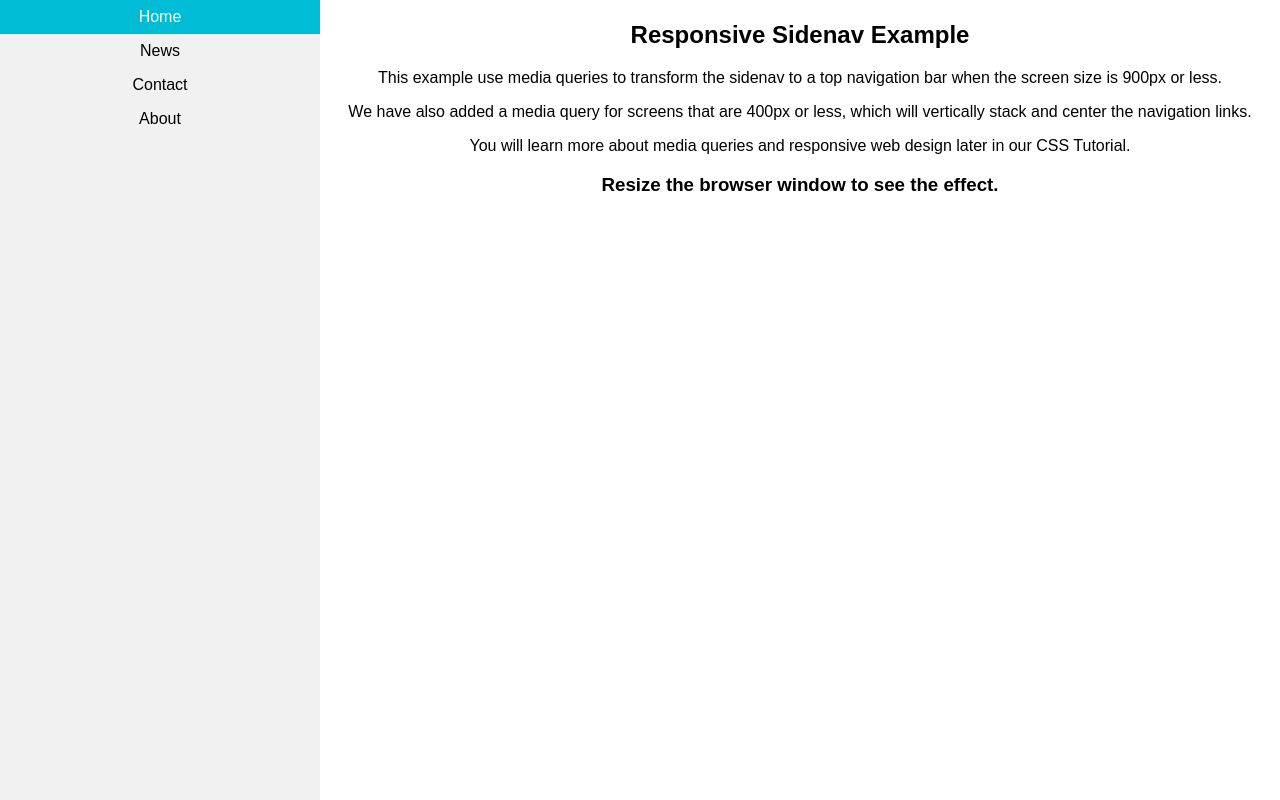
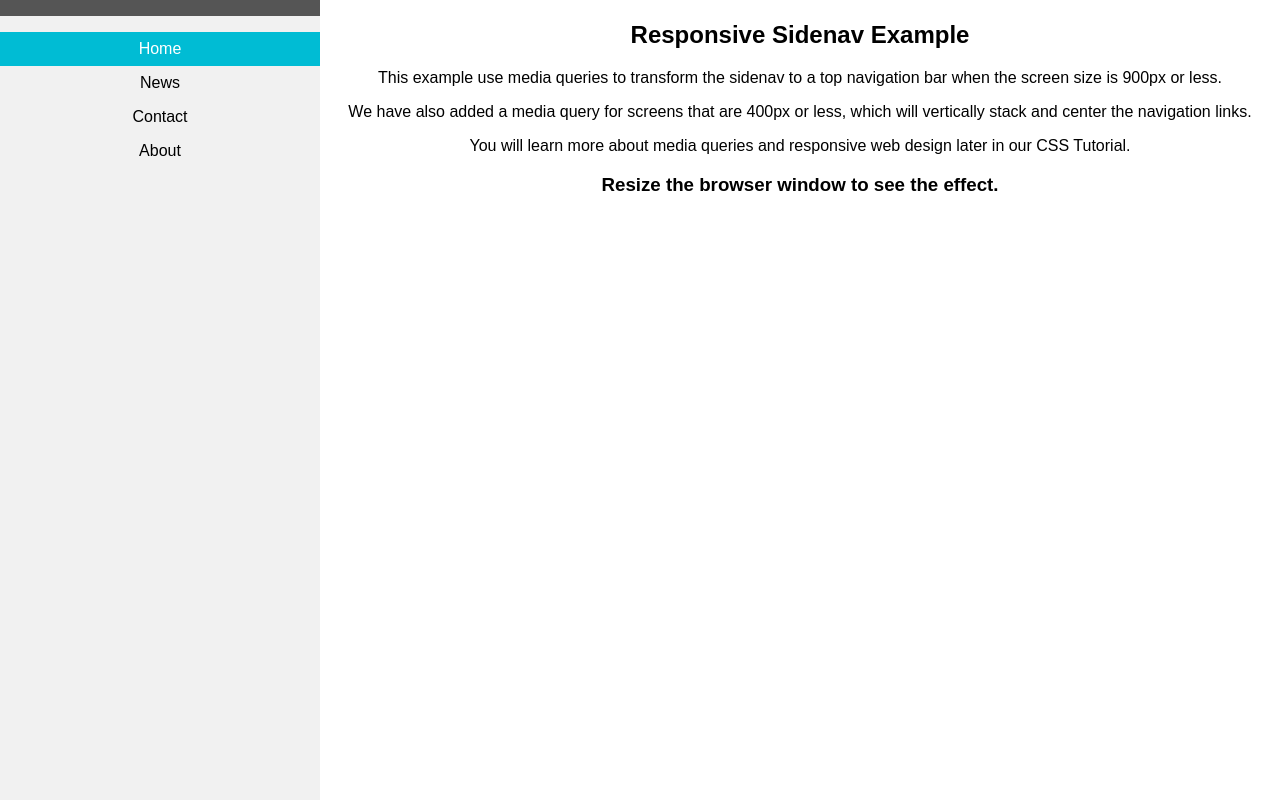
Before and after one commit to rahulk11501/sports_world_react, a React (Create React App) app: page / in a window 1280 px wide. Shown: the top 800 px of the page. Built offline with nearby package versions, Linux system fonts and the light colour scheme.

Commit message:
added routing

```diff
--- a/package.json
+++ b/package.json
@@ -4,7 +4,8 @@
   "private": true,
   "dependencies": {
     "react": "^15.6.1",
-    "react-dom": "^15.6.1"
+    "react-dom": "^15.6.1",
+    "react-router-dom": "^4.1.2"
   },
   "devDependencies": {
     "react-scripts": "1.0.10"
--- a/src/App.js
+++ b/src/App.js
@@ -1,16 +1,32 @@
 import React, { Component } from 'react';
+
 import logo from './logo.svg';
 import './App.css';
+import { Switch, Route } from 'react-router-dom'
 
 class App extends Component {
   render() {
     return (
       <div className="App">
         <ul className="sidenav">
-          <li><a className="active" href="#home">Home</a></li>
-          <li><a href="#news">News</a></li>
-          <li><a href="#contact">Contact</a></li>
-          <li><a href="#about">About</a></li>
+          <li>
+              <a href="#"></a>
+          </li>
+          <li>
+              <a href="#"></a>
+          </li>
+          <li>
+              <Home></Home>
+          </li>
+          <li>
+              <News></News>
+          </li>
+          <li>
+              <Contact></Contact>
+          </li>
+          <li>
+              <About></About>
+          </li>
         </ul>
 
         <div className="content">
@@ -20,9 +36,69 @@ class App extends Component {
           <p>You will learn more about media queries and responsive web design later in our CSS Tutorial.</p>
           <h3>Resize the browser window to see the effect.</h3>
         </div>
+        <Main />
       </div>
+
     );
   }
 }
 
+const Main = () => (
+  <main>
+    <Switch>
+      <Route exact path='/' component={Home}/>
+      <Route path='/about' component={About}/>
+      <Route path='/contact' component={Contact}/>
+    </Switch>
+  </main>
+)
+
+
+class Home extends React.Component {
+   render() {
+      return (
+         <div>
+            <a className="active" href="/">Home</a>
+         </div>
+      )
+   }
+}
+
+// export default Home;
+
+class News extends React.Component {
+   render() {
+      return (
+         <div>
+            <a href="/news">News</a>
+         </div>
+      )
+   }
+}
+
+// export default News;
+
+class About extends React.Component {
+   render() {
+      return (
+         <div>
+            <a href="/about">About</a>
+         </div>
+      )
+   }
+}
+
+// export default About;
+
+class Contact extends React.Component {
+   render() {
+      return (
+         <div>
+            <a href="/contact">Contact</a>
+         </div>
+      )
+   }
+}
+
+// export default Contact;
 export default App;
--- a/src/index.js
+++ b/src/index.js
@@ -3,6 +3,11 @@ import ReactDOM from 'react-dom';
 import './index.css';
 import App from './App';
 import registerServiceWorker from './registerServiceWorker';
+import { BrowserRouter } from 'react-router-dom'
 
-ReactDOM.render(<App />, document.getElementById('root'));
+ReactDOM.render((
+  <BrowserRouter>
+    <App />
+  </BrowserRouter>
+), document.getElementById('root'))
 registerServiceWorker();
```
